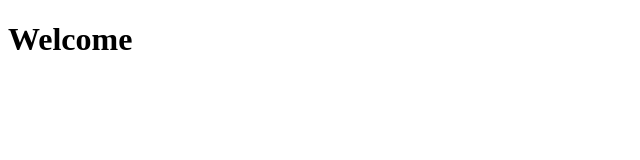
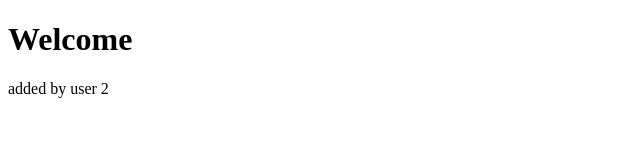
Before and after one commit to KhusiM/DemoGit, a plain HTML site: page index.html in a window 1280 px wide. Shown: the whole page, without its empty margins (0-640 px from the left). Drawn offline with Linux system fonts and the light colour scheme.

Commit message:
Added paragraph tag by user 2

```diff
--- a/index.html
+++ b/index.html
@@ -8,6 +8,7 @@
 </head>
 <body>
     <h1>Welcome</h1>
+    <P> added by user 2 <p>
 
 </body>
 </html>
```
